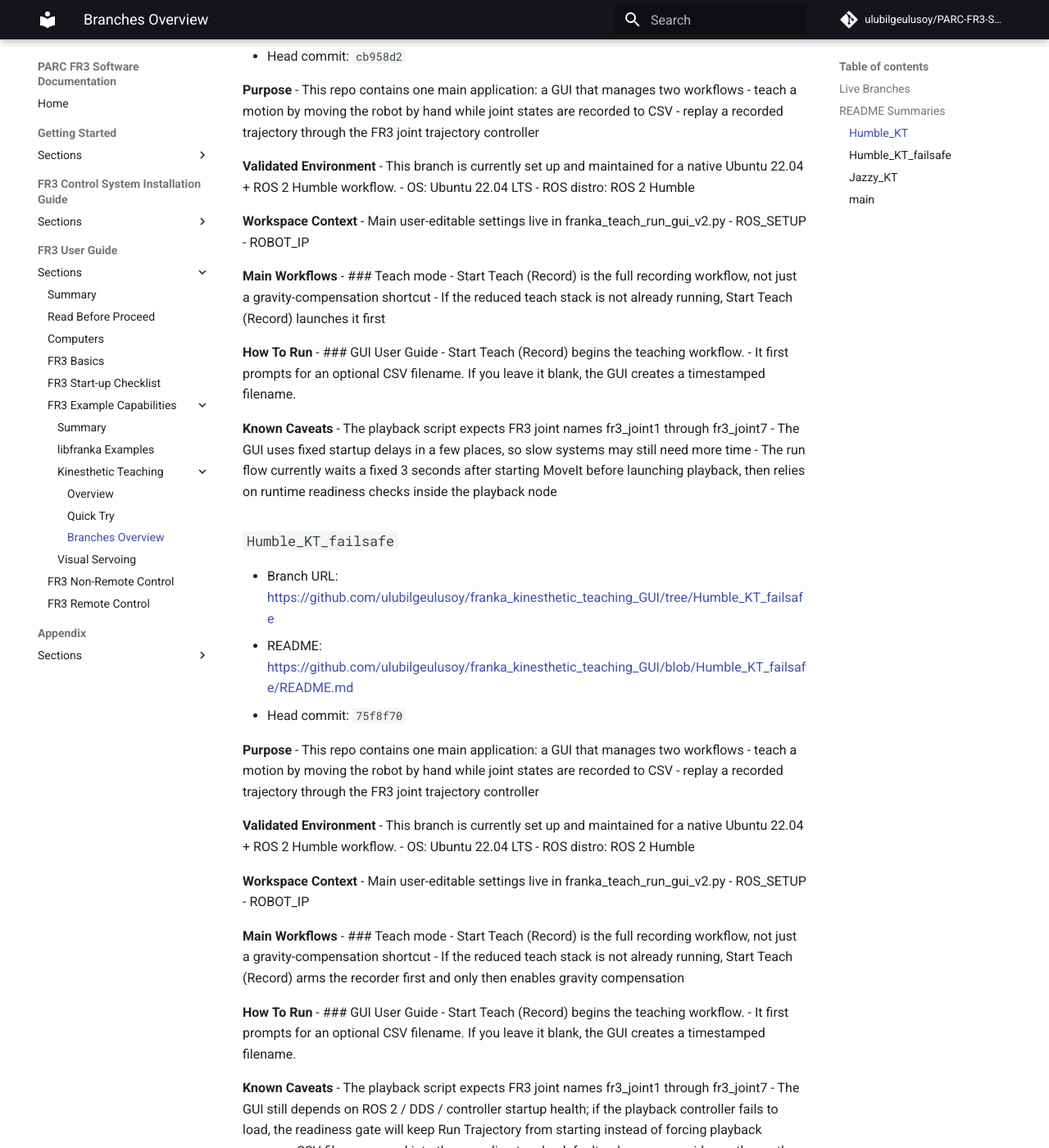
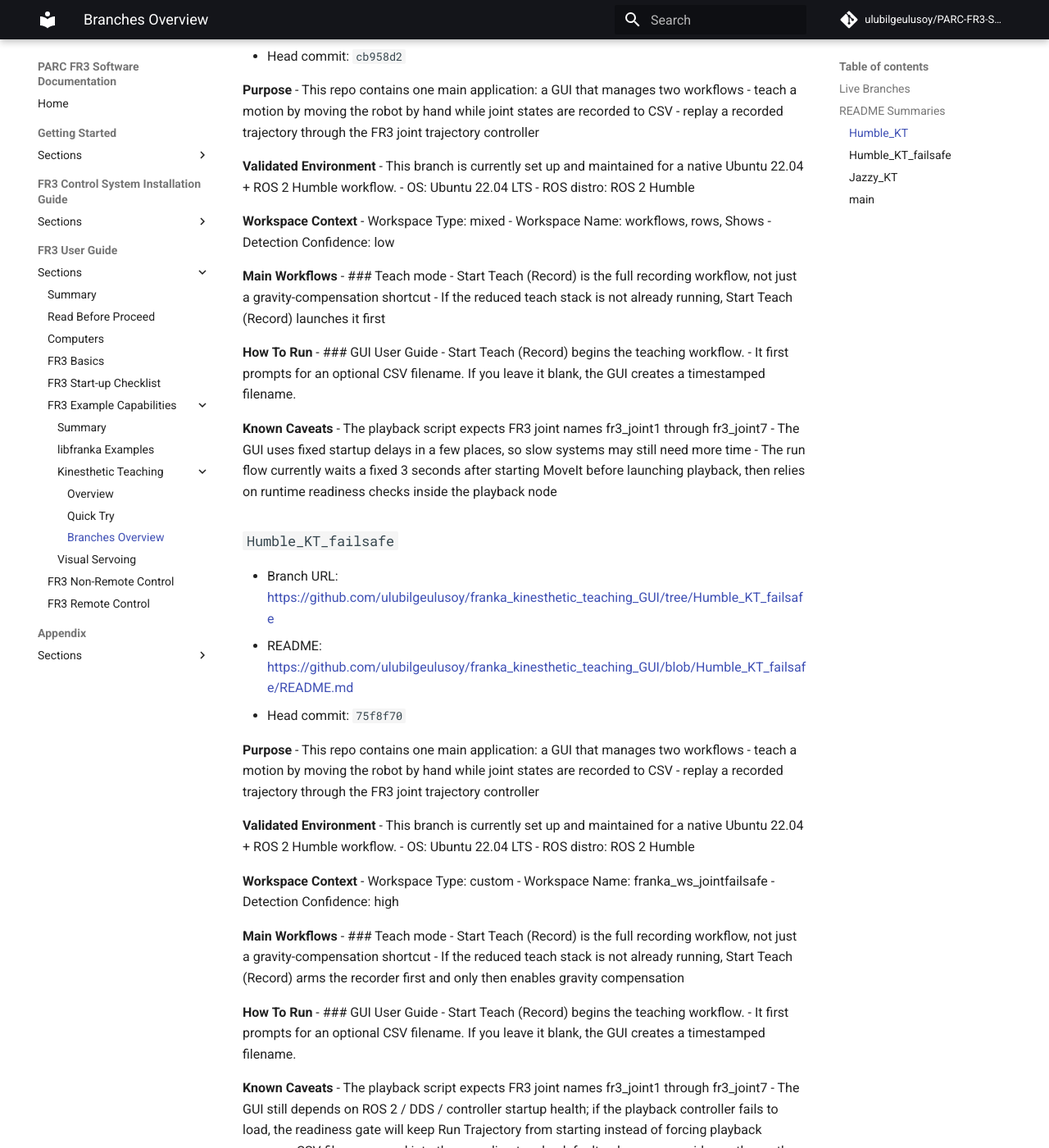
Before and after one commit to ulubilgeulusoy/PARC-FR3-Software-Docs, an MkDocs documentation site: the page built from docs/user-guide/fr3-example-capabilities/kinesthetic-teaching/branches-overview.md, in a window 1280 px wide and 1400 px high, scrolled down 715 px. Shown: the whole window at 82% size. Built offline with MkDocs 1.6.1 and Material for MkDocs 9.7.7, drawn with Linux system fonts in a browser that asks for light colours; comment, search, counter and statistics services are not loaded; some of the changed text lies outside the part shown.

Commit message:
docs: refresh kinesthetic branches overview

```diff
--- a/docs/user-guide/fr3-example-capabilities/kinesthetic-teaching/branches-overview.md
+++ b/docs/user-guide/fr3-example-capabilities/kinesthetic-teaching/branches-overview.md
@@ -31,9 +31,9 @@ Last updated: 2026-05-13 20:01 UTC
 - ROS distro: ROS 2 Humble
 
 **Workspace Context**
-- Main user-editable settings live in franka_teach_run_gui_v2.py
-- ROS_SETUP
-- ROBOT_IP
+- Workspace Type: mixed
+- Workspace Name: workflows, rows, Shows
+- Detection Confidence: low
 
 **Main Workflows**
 - ### Teach mode
@@ -68,9 +68,9 @@ Last updated: 2026-05-13 20:01 UTC
 - ROS distro: ROS 2 Humble
 
 **Workspace Context**
-- Main user-editable settings live in franka_teach_run_gui_v2.py
-- ROS_SETUP
-- ROBOT_IP
+- Workspace Type: custom
+- Workspace Name: franka_ws_jointfailsafe
+- Detection Confidence: high
 
 **Main Workflows**
 - ### Teach mode
@@ -105,9 +105,9 @@ Last updated: 2026-05-13 20:01 UTC
 - ROS distro: ROS 2 Jazzy
 
 **Workspace Context**
-- Main user-editable settings live in franka_teach_run_gui_v2.py
-- ROS_SETUP
-- ROBOT_IP
+- Workspace Type: standard
+- Workspace Name: franka_ws
+- Detection Confidence: high
 
 **Main Workflows**
 - ### Teach mode
@@ -142,9 +142,9 @@ Last updated: 2026-05-13 20:01 UTC
 - ROS distro: ROS 2 Jazzy
 
 **Workspace Context**
-- Main user-editable settings live in franka_teach_run_gui_v2.py
-- ROS_SETUP
-- ROBOT_IP
+- Workspace Type: standard
+- Workspace Name: franka_ws
+- Detection Confidence: high
 
 **Main Workflows**
 - ### Teach mode
```
Also changed, not shown: other parts of docs/user-guide/fr3-example-capabilities/kinesthetic-teaching/branches-overview.md (+1 -1 lines).
